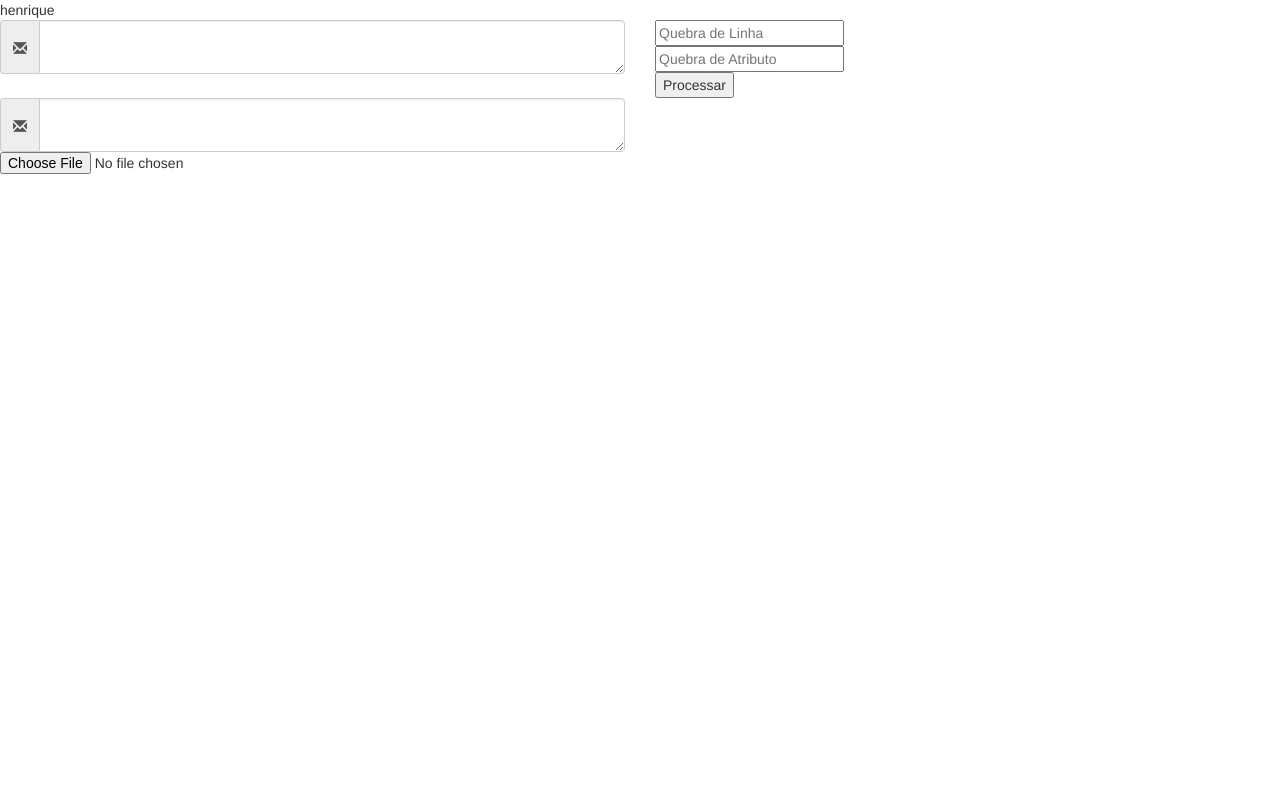
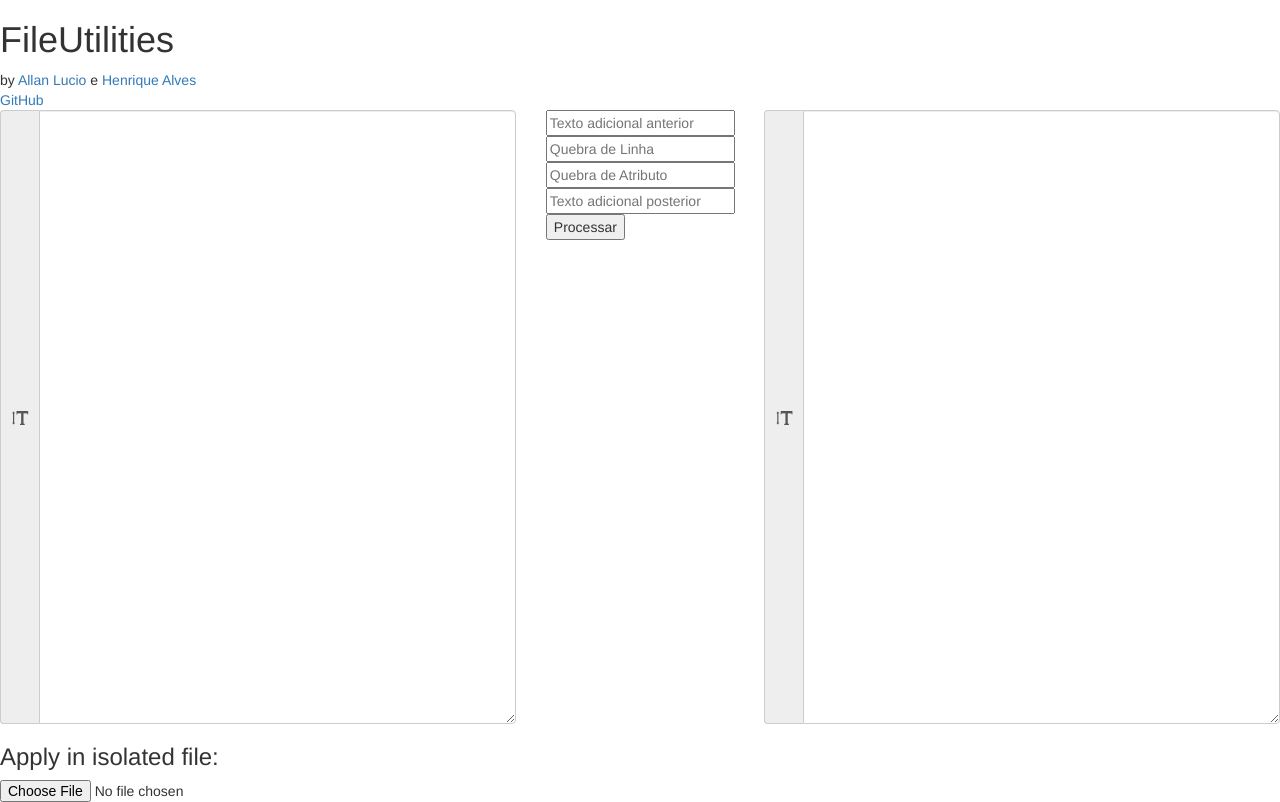
Before and after one commit to rickards/FileUtilities, a plain HTML site: page index.html in a window 1280 px wide. Drawn offline with nearby package versions, Linux system fonts and the light colour scheme.

Commit message:
Three columns in index.

```diff
--- a/index.html
+++ b/index.html
@@ -11,36 +11,53 @@
 </head>
 
 <body ng-app="FileUtilities" ng-controller="fileUtilitiesCtrl">
-{{ elemento_base }}
+
+<div class="top">
+	<h1>FileUtilities</h1>
+	<div class="links">
+		by <a href="https://github.com/allanufal" target="_blank">Allan Lucio</a> e <a href="https://github.com/rickards" target="_blank">Henrique Alves</a><br>
+		<a href="https://github.com/rickards/FileUtilities" target="_blank">GitHub</a>
+	</div>
+</div>
+
+
+<div class"container">
 
     <div class="row">
-    <div class="col-lg-6">
+        <div class="col-lg-5">
             <div class="input-group">
-            <span class="input-group-addon" id="basic-addon2"><i class="glyphicon glyphicon-envelope"></i></span>
-            <textarea name="message" class="form-control"  aria-describedby="basic-addon2">
+                <span class="input-group-addon" id="basic-addon2"><i class="glyphicon glyphicon-text-height"></i></span>
+                <textarea name="input_message" placeholder="texto de entrada" class="form-control"  aria-describedby="basic-addon2" rows="30">
                 </textarea>
             </div>
-    </div><!-- /.col-lg-6 -->
-    <div class="col-lg-6">
+        </div><!-- /.col-lg-6 <--></-->
+        <div class="col-lg-2">
             <div class="input-group">
+                <input placeholder="Texto adicional anterior" id="text_added_before"> <br>
                 <input placeholder="Quebra de Linha" id="quebra_linnha"> <br>
                 <input placeholder="Quebra de Atributo" id="quebra_atributo"> <br>
+                <input placeholder="Texto adicional posterior" id="text_added_after"> <br>
                 <input type="submit" value="Processar" ng-click="processar()">
             </div>
         </div>
-    <div class="col-lg-6">
+        <div class="col-lg-5">
             <div class="input-group">
-            <span class="input-group-addon" id="basic-addon2"><i class="glyphicon glyphicon-envelope"></i></span>
-            <textarea name="message" placeholder="regra de saida" class="form-control"  aria-describedby="basic-addon2">
+                <span class="input-group-addon" id="basic-addon2"><i class="glyphicon glyphicon-text-height"></i></span>
+                <textarea name="output_message" placeholder="texto de saida" class="form-control"  aria-describedby="basic-addon2" rows="30">
                 </textarea>
             </div>
         </div><!-- /.col-lg-6 -->
     </div><!-- /.row -->
+
+</div><!-- /.container -->
+
+<h3>Apply in isolated file:</h3>
 <input id="file" type="file">
 
 <script type="text/javascript" src="/FileUtilities/static/controller.js">
 
 </script>
+
 </body>
 
 
```
Lines whose indentation alone changed are shown as unchanged.
